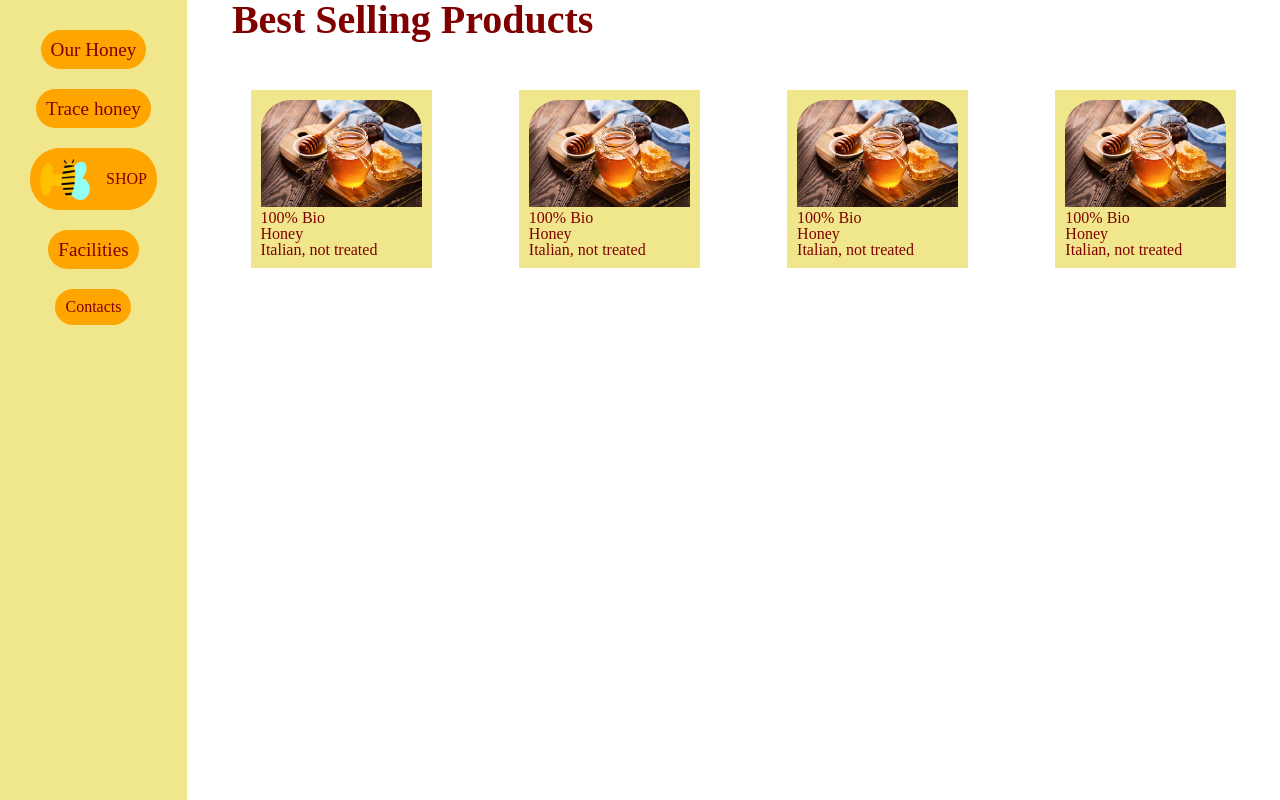
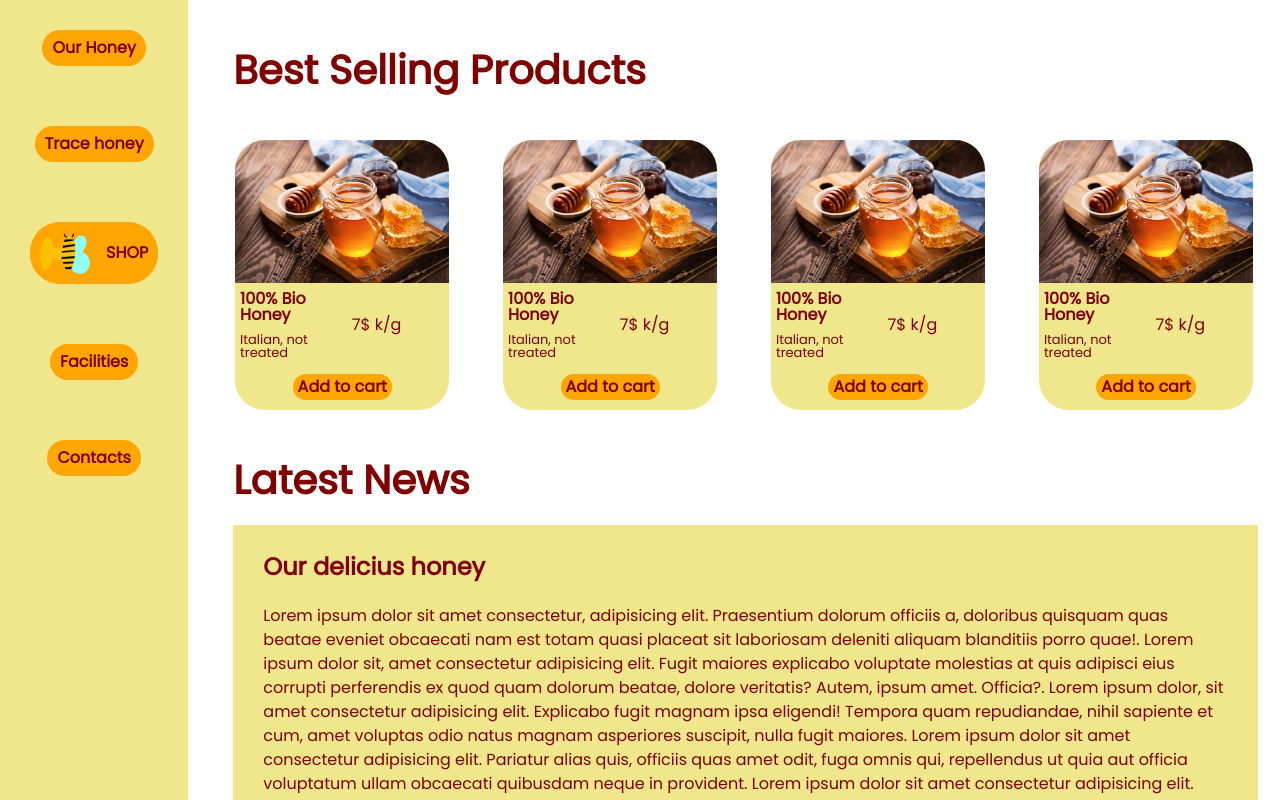
Before and after one commit to DennisLoiak11/U2-S1-G3, a plain HTML site: page esercizio-giornaliero/index.html in a window 1280 px wide. Shown: the top 800 px of the page. Drawn offline with Linux system fonts and the light colour scheme.

Commit message:
esercizio-add

```diff
--- a/esercizio-giornaliero/index.html
+++ b/esercizio-giornaliero/index.html
@@ -7,6 +7,9 @@
     <title>Document</title>
     <link rel="stylesheet" href="reset.css">
     <link rel="stylesheet" href="style.css">
+    <link rel="preconnect" href="https://fonts.googleapis.com">
+    <link rel="preconnect" href="https://fonts.gstatic.com" crossorigin>
+    <link href="https://fonts.googleapis.com/css2?family=Poppins&display=swap" rel="stylesheet">
 </head>
 <body>
 
@@ -16,14 +19,14 @@
     <header>
         <nav>
             <ul>
-                <li><a>Our Honey</a></li>
-                <li><a>Trace honey</a></li>
-                <li><a>
+                <li><a href="#">Our Honey</a></li>
+                <li><a href="#">Trace honey</a></li>
+                <li><a href="#">
                     <img src="imgs/logo.png">
                     <span>SHOP</span>
                 </a></li>
-                <li><a>Facilities</a></li>
-                <li><a>Contacts</a></li>
+                <li><a href="#">Facilities</a></li>
+                <li><a href="#">Contacts</a></li>
             </ul>
         </nav>
     </header>
@@ -35,18 +38,23 @@
         <div class="card-container">
 
 
-
             <div class="card">
 
                     <img src="imgs/honey.jpg">
 
                 <div class="testo-card">
-                    <span class="card-bold">100% Bio<br>Honey</span><br>
-                    <span>Italian, not treated</span>
+                    <div>
+                    <p class="card-bold">100% Bio<br>Honey</p>
+                    <p class="ita">Italian, not treated</p>
+                    </div>
+                    <p class="price">7$ k/g</p>
                 </div> <!--testo-card-->
 
+                <div class="add">
+                    <a class="btn" href="#">Add to cart</a>
+                </div> <!--add-->
+
             </div> <!--card-->
-
 
 
             <div class="card">
@@ -54,12 +62,18 @@
                     <img src="imgs/honey.jpg">
 
                 <div class="testo-card">
-                    <span class="card-bold">100% Bio<br>Honey</span><br>
-                    <span>Italian, not treated</span>
+                    <div>
+                    <p class="card-bold">100% Bio<br>Honey</p>
+                    <p class="ita">Italian, not treated</p>
+                    </div>
+                    <p class="price">7$ k/g</p>
                 </div> <!--testo-card-->
 
+                <div class="add">
+                    <a class="btn" href="#">Add to cart</a>
+                </div> <!--add-->
+
             </div> <!--card-->
-
 
 
             <div class="card">
@@ -67,12 +81,18 @@
                     <img src="imgs/honey.jpg">
 
                 <div class="testo-card">
-                    <span class="card-bold">100% Bio<br>Honey</span><br>
-                    <span>Italian, not treated</span>
+                    <div>
+                    <p class="card-bold">100% Bio<br>Honey</p>
+                    <p class="ita">Italian, not treated</p>
+                    </div>
+                    <p class="price">7$ k/g</p>
                 </div> <!--testo-card-->
 
+                <div class="add">
+                    <a class="btn" href="#">Add to cart</a>
+                </div> <!--add-->
+
             </div> <!--card-->
-
 
 
             <div class="card">
@@ -80,15 +100,31 @@
                     <img src="imgs/honey.jpg">
 
                 <div class="testo-card">
-                    <span class="card-bold">100% Bio<br>Honey</span><br>
-                    <span>Italian, not treated</span>
+                    <div>
+                    <p class="card-bold">100% Bio<br>Honey</p>
+                    <p class="ita">Italian, not treated</p>
+                    </div>
+                    <p class="price">7$ k/g</p>
                 </div> <!--testo-card-->
+
+                <div class="add">
+                    <a class="btn" href="#">Add to cart</a>
+                </div> <!--add-->
 
             </div> <!--card-->
 
 
         </div> <!--card-container-->
 
+        <h2>Latest News</h2>
+
+        <div class="descrizione">
+
+            <h3>Our delicius honey</h3>
+            <span class="lorem">Lorem ipsum dolor sit amet consectetur, adipisicing elit. Praesentium dolorum officiis a, doloribus quisquam quas beatae eveniet obcaecati nam est totam quasi placeat sit laboriosam deleniti aliquam blanditiis porro quae!. Lorem ipsum dolor sit, amet consectetur adipisicing elit. Fugit maiores explicabo voluptate molestias at quis adipisci eius corrupti perferendis ex quod quam dolorum beatae, dolore veritatis? Autem, ipsum amet. Officia?. Lorem ipsum dolor, sit amet consectetur adipisicing elit. Explicabo fugit magnam ipsa eligendi! Tempora quam repudiandae, nihil sapiente et cum, amet voluptas odio natus magnam asperiores suscipit, nulla fugit maiores. Lorem ipsum dolor sit amet consectetur adipisicing elit. Pariatur alias quis, officiis quas amet odit, fuga omnis qui, repellendus ut quia aut officia voluptatum ullam obcaecati quibusdam neque in provident. Lorem ipsum dolor sit amet consectetur adipisicing elit.</span> <!--lorem-->
+            <img src="imgs/honey.jpg">
+
+        </div> <!--descrizione-->
 
 
 
--- a/esercizio-giornaliero/style.css
+++ b/esercizio-giornaliero/style.css
@@ -1,4 +1,5 @@
 body{
+    font-family: 'Poppins', sans-serif;
     color: maroon;
 }
 
@@ -6,11 +7,12 @@ body{
     display: flex;
 }
 
-main h1{
-    display: flex;
+h1{
     font-size: 2.5rem;
     font-weight: bolder;
     margin-left: 25px;
+    margin-bottom: 50px;
+    margin-top: 50px;
 }
 
 header{
@@ -21,7 +23,7 @@ header{
 
 ul{
     display: flex;
-    justify-content: space-around;
+    justify-content: space-between;
     flex-direction: column;
     align-items: center;
     gap: 20px;
@@ -32,6 +34,13 @@ ul li{
     background-color: orange;
     border-radius: 30px;
     padding: 10px;
+    margin-bottom: 40px;
+}
+
+ul li a{
+    text-decoration: none;
+    font-weight: bold;
+    color: maroon;
 }
 
 ul li:nth-of-type(3) a{
@@ -39,34 +48,22 @@ ul li:nth-of-type(3) a{
     align-items: center;
 }
 
-ul li:nth-of-type(1) a{
-font-size: 1.2rem;
-}
-ul li:nth-of-type(2) a{
-font-size: 1.2rem;
-}
-ul li:nth-of-type(4) a{
-font-size: 1.2rem;
-}
-
 ul img{
     max-width: 50px;
     margin-right: 1rem;
 }
 
-h1{
-    margin-bottom: 50px;
-}
-
 .card-container{
     display: flex;
     justify-content: space-around;
+    margin-bottom: 50px;
 }
 
 .card{
     background-color: khaki;
-    padding: 10px;
-    width: 15%;
+    border-radius: 30px;
+    width: 20%;
+    height: auto;
 }
 
 .card img{
@@ -74,3 +71,69 @@ h1{
     border-top-left-radius: 30px;
     width: 100%;
 }
+
+.card-bold{
+    font-weight: bold;
+    padding: 5px;
+}
+
+.testo-card{
+    display: flex;
+}
+
+.ita{
+    font-size: 13px;
+    padding: 5px;
+}
+
+.price{
+    align-self: center;
+    padding: 5px;
+    width: 50%;
+}
+
+h2{
+    font-size: 2.5rem;
+    font-weight: bolder;
+    margin-left: 25px;
+    margin-bottom: 25px;
+}
+
+h3{
+    font-size: 1.5rem;
+    font-weight: bolder;
+    margin-bottom: 25px;
+}
+
+.descrizione{
+    width: 90%;
+    margin-left: 25px;
+    background-color: khaki;
+    padding: 30px;
+}
+
+.lorem{
+    line-height: 1.5;
+}
+
+.descrizione img{
+    margin-top: 30px;
+    width: 100%;
+}
+
+.add{
+    margin-top: 10px;
+    margin-bottom: 10px;
+    margin-left: auto;
+    margin-right: auto;
+    padding: 5px;
+    width: fit-content;
+    border-radius: 30px;
+    background-color: orange;
+}
+
+.btn{
+    text-decoration: none;
+    font-weight: bold;
+    color: maroon;
+}
```
